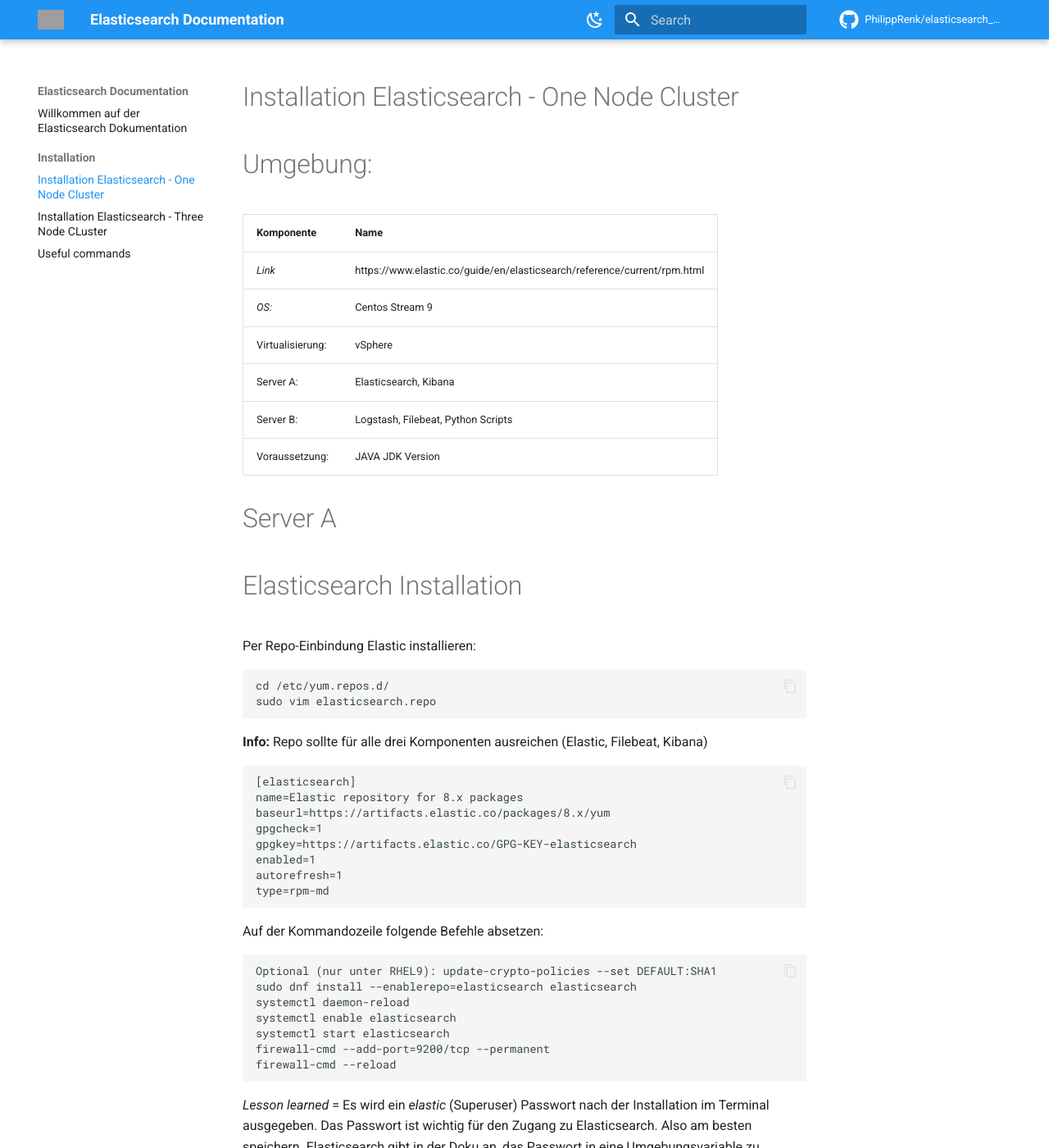
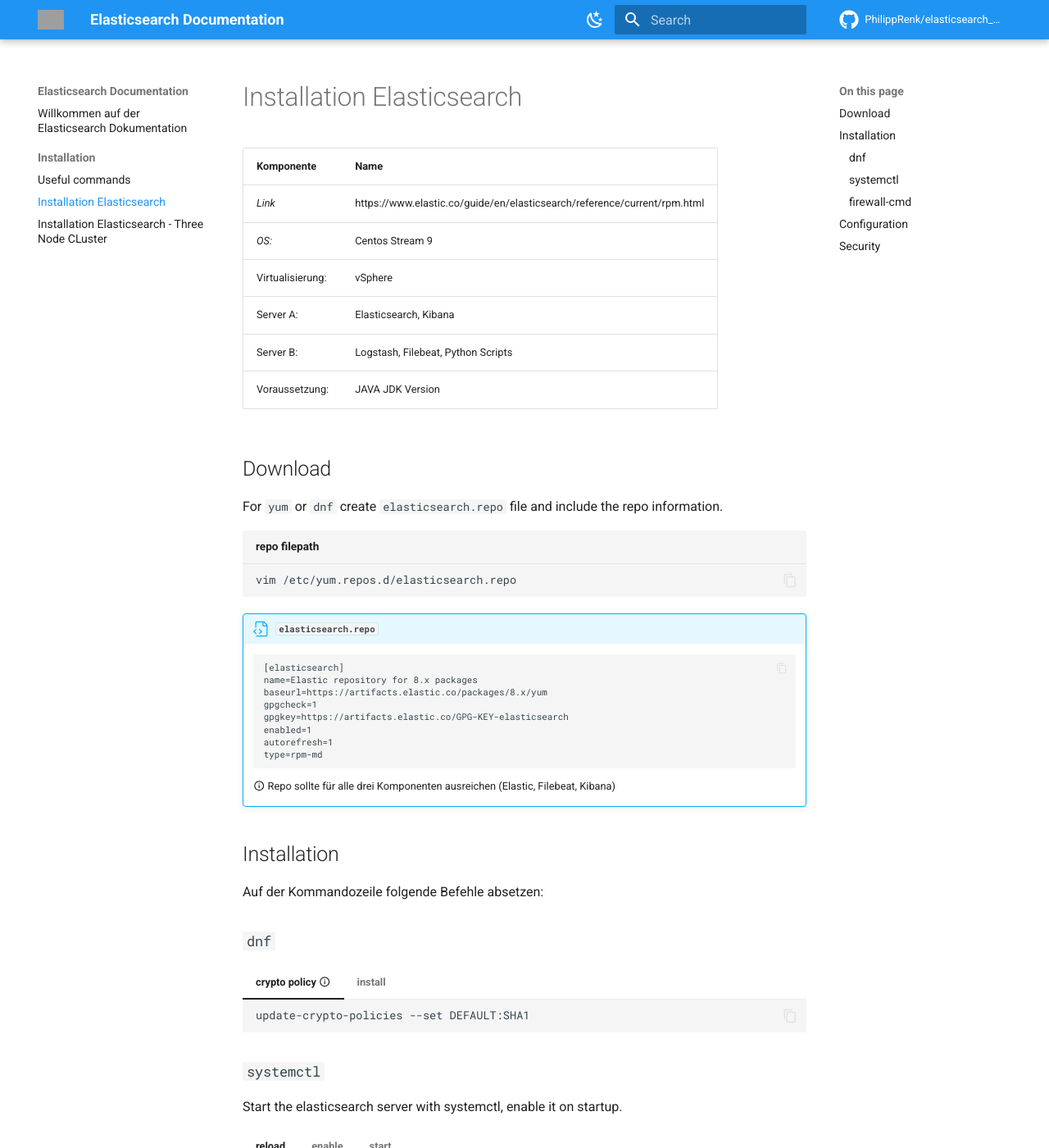
Before and after one commit to PhilippRenk/elasticsearch_documentation, an MkDocs documentation site: the page built from docs/Installation/01_installation_one_node.md, in a window 1280 px wide and 1400 px high. Shown: the whole window at 82% size. Built offline with MkDocs 1.6.1 and Material for MkDocs 9.7.7, drawn with Linux system fonts in a browser that asks for light colours; plug-ins that fetch from the network failed and are left out; comment, search, counter and statistics services are not loaded; some of the changed text lies outside the part shown; grey boxes are pictures that could not be loaded.

Commit message:
add feature and icon, remove git-revision due to longer loading times

````diff
--- a/docs/Installation/01_installation_one_node.md
+++ b/docs/Installation/01_installation_one_node.md
@@ -1,6 +1,4 @@
-# Installation Elasticsearch - One Node Cluster
-
-# Umgebung:
+# Installation Elasticsearch
 
 | Komponente | Name |
 | --- | --- |
@@ -11,60 +9,111 @@
 |Server B: | Logstash, Filebeat, Python Scripts |
 |Voraussetzung: | JAVA JDK Version |
 
-# Server A
-# Elasticsearch Installation
 
-Per Repo-Einbindung Elastic installieren:
+## Download
 
-```
-cd /etc/yum.repos.d/
-sudo vim elasticsearch.repo
-```
-**Info:** Repo sollte für alle drei Komponenten ausreichen (Elastic, Filebeat, Kibana)
-```
-[elasticsearch]
-name=Elastic repository for 8.x packages
-baseurl=https://artifacts.elastic.co/packages/8.x/yum
-gpgcheck=1
-gpgkey=https://artifacts.elastic.co/GPG-KEY-elasticsearch
-enabled=1
-autorefresh=1
-type=rpm-md
+For `yum` or `dnf` create `elasticsearch.repo` file and include the repo information.
 
-```
-Auf der Kommandozeile folgende Befehle absetzen:
-```
-Optional (nur unter RHEL9): update-crypto-policies --set DEFAULT:SHA1
-sudo dnf install --enablerepo=elasticsearch elasticsearch
-systemctl daemon-reload
-systemctl enable elasticsearch
-systemctl start elasticsearch
-firewall-cmd --add-port=9200/tcp --permanent
-firewall-cmd --reload
+```sh title="repo filepath"
+vim /etc/yum.repos.d/elasticsearch.repo
 ```
 
-*Lesson learned* = Es wird ein *elastic* (Superuser) Passwort nach der Installation im Terminal ausgegeben. Das Passwort ist wichtig für den Zugang zu Elasticsearch. Also am besten speichern. Elasticsearch gibt in der Doku an, das Passwort in eine Umgebungsvariable zu speichern. Erscheint mir unsicher, aber für lokale Instanzen zum ausprobieren sollte es okay sein.  In Elasticsearch 8+ sind die Sicherheitseinstellungen an. Das bedeutet, dass in der elasticsearch.yml mehr Optionen in der eingetragen werden müssen als die initiale Doku zeigt.
-*Lesson learned* = Entweder über eine .repo Datei oder über ein wget die Installation ermöglichen
+!!! abstract "`elasticsearch.repo`"
+    ``` conf
+    [elasticsearch]
+    name=Elastic repository for 8.x packages
+    baseurl=https://artifacts.elastic.co/packages/8.x/yum
+    gpgcheck=1
+    gpgkey=https://artifacts.elastic.co/GPG-KEY-elasticsearch
+    enabled=1
+    autorefresh=1
+    type=rpm-md
+    ```
+    :material-information-outline: Repo sollte für alle drei Komponenten ausreichen (Elastic, Filebeat, Kibana)
 
-**Konfiguration**
+
+## Installation
+Auf der Kommandozeile folgende Befehle absetzen:
+
+### `dnf`
+=== "crypto policy :material-information-outline:{ title="Only required for RHEL9" }"
+
+    ``` sh
+    update-crypto-policies --set DEFAULT:SHA1
+    ```
+
+=== "install"
+
+    ``` sh
+    dnf install --enablerepo=elasticsearch elasticsearch
+    ```
+
+
+### `systemctl`
+Start the elasticsearch server with systemctl, enable it on startup.
+
+=== "reload"
+
+    ```sh
+    systemctl daemon-reload
+    ```
+
+=== "enable"
+
+    ``` sh
+    systemctl enable elasticsearch
+    ```
+
+=== "start"
+
+    ```sh
+    systemctl start elasticsearch
+    ```
+---
+### `firewall-cmd`
+Enable the connection to the elasticsearch-server by adding a port to the firewall *(standard: `9200`)*.
+
+=== "add-port"
+
+    ```
+    firewall-cmd --add-port=9200/tcp --permanent
+    ```
+
+=== "reload"
+
+    ```
+    firewall-cmd --reload
+    ```
+---
+
+???+ warning "Password output on installation"
+    Es wird ein *elastic* (Superuser) Passwort nach der Installation im Terminal ausgegeben. Das Passwort ist wichtig für den Zugang zu Elasticsearch. Also am besten speichern. Elasticsearch gibt in der Doku an, das Passwort in eine Umgebungsvariable zu speichern. Erscheint mir unsicher, aber für lokale Instanzen zum ausprobieren sollte es okay sein.  In Elasticsearch 8+ sind die Sicherheitseinstellungen an. Das bedeutet, dass in der elasticsearch.yml mehr Optionen in der eingetragen werden müssen als die initiale Doku zeigt.
+??? info "Lesson learned"
+    Entweder über eine .repo Datei oder über ein wget die Installation ermöglichen
+
+## Configuration
+
+```sh title="config path"
+vim /etc/elasticsearch/elasticsearch.yml
 ```
-sudo vim /etc/elasticsearch/elasticsearch.yml
-```
+Configure the following elements:
 
-Entferne die # vor den Einträgen:
-    network.host: localhost
-Zusätzlich müssen noch die Pfade für *xpack.security.http* und *xpack.security.transport* gesetzt werden.
-```
+- **node.name**: The name which is displayed for this server at the cluster
+- **network.host**: Define the IP under which the server is found
+- **http.port**: Standard Port is 9200
 
+??? abstract "`elasticsearch.yml`"
+
+    ```yaml hl_lines="2 6 9 27 33 34"
     #-------------------------------Node------------------
     node.name: localhost
 
 
     # Set the bind address to a specific IP (IPv4 or IPv6):
-     network.host: localhost
+        network.host: localhost
     #
     # Set a custom port for HTTP:
-     http.port: 9200                                               # Muss nicht unbedingt gesetzt werden, da der Default 9300 ist.
+        http.port: 9200
     # elasticsearch.host: ["http://localhost:9200"]
 
     #----------------------- BEGIN SECURITY AUTO CONFIGURATION -----------------------
@@ -81,48 +130,57 @@
 
     # Enable encryption for HTTP API client connections, such as Kibana, Logstash, and Agents
     xpack.security.http.ssl:
-      enabled: true
-      keystore.path: /etc/elasticsearch/certs/http.p12
+        enabled: true
+        keystore.path: /etc/elasticsearch/certs/http.p12
 
     # Enable encryption and mutual authentication between cluster nodes
     xpack.security.transport.ssl:
-      enabled: true
-      verification_mode: certificate
-      keystore.path: /etc/elasticsearch/certs/transport.p12
-      truststore.path: /etc/elasticsearch/certs/certs/transport.p12
+        enabled: true
+        verification_mode: certificate
+        keystore.path: /etc/elasticsearch/certs/transport.p12
+        truststore.path: /etc/elasticsearch/certs/certs/transport.p12
     # Create a new cluster with the current node only
     # Additional nodes can still join the cluster later
     cluster.initial_master_nodes: ["localhost.localdomain"]
+    ```
 
-
-```
-
+## Security
 Das bei der Installation erschaffenene Zertifikat muss noch per ``scp`` an den Server B (auf dem Logstash installiert wird) kopiert werden und in dem Ordner hinterlegt werden, der in der ``logstash.yml`` angegeben ist.
 
-**Keystore**
-(Muss ich mir noch genauer Anschauen)
-```
-Nur wenn unter /etc/elasticsearch/ noch nicht enthalten ist:
-/usr/share/elasticsearch/bin/elasticsearch-keystore create
+=== "Create certificate"
 
-Passwort immer neu setzen:
-/usr/share/elasticsearch/bin/elasticsearch-keystore passwd
+    ``` sh
+    # Nur wenn unter /etc/elasticsearch/ noch nicht enthalten ist:
+    /usr/share/elasticsearch/bin/elasticsearch-keystore create
+    ```
 
-Passwort für den Http.Keystore abfragen. Dies ist für die Konfiguration von Logstash wichtig.
-/usr/share/elasticsearch/bin/elasticsearch-keystore show xpack.security.http.ssl.keystore.secure_password
-```
+=== "Reset password automatically:"
 
-Um eine CA zu erstellen, muss folgender Befehl eingegeben werden:
+    ``` sh
+    /usr/share/elasticsearch/bin/elasticsearch-keystore passwd
+    ```
 
-```
-Erstellt eine CA:
-/usr/share/elasticsearch/bin/elasticsearch-certutil ca
+=== "show keystore password"
 
-Erstellt ein Cert(braucht man aber bei einem Server nicht, da Initial Certs mitkommen):
-/usr/share/elasticsearch/bin/elasticsearch-certutil cert --ca elastic-stack-ca.p12
-```
+    ``` sh
+    /usr/share/elasticsearch/bin/elasticsearch-keystore show xpack.security.http.ssl.keystore.secure_password
+    ```
 
-*Lesson learned:* In Elastic 8 oder neu wird SSL im Default aktiviert
+=== "create CA"
+
+    ```sh
+    /usr/share/elasticsearch/bin/elasticsearch-certutil ca
+    ```
+
+=== "create certificate"
+
+    ``` sh
+    /usr/share/elasticsearch/bin/elasticsearch-certutil cert --ca elastic-stack-ca.p12
+    ```
+
+??? info "Lesson learned"
+    In Elastic 8 oder neu wird SSL im Default aktiviert
+
 
 Der Server muss dann rebootet werden.
 
--- a/mkdocs.yml
+++ b/mkdocs.yml
@@ -49,7 +49,7 @@
   - autolinks:
   - git-revision-date-localized:
     # This plugin needs a Git executable and the .git folder
-      enabled: !ENV [ENABLED_GIT_REVISION_DATE, True]
+      enabled: !ENV [ENABLED_GIT_REVISION_DATE, False]
       fallback_to_build_date: true
       locale: en
   - privacy
@@ -68,12 +68,14 @@
     repo: fontawesome/brands/github
     admonition:
       example: octicons/terminal-24
+      abstract: octicons/file-code-24
   logo: assets/images/computacenter-logo-white.png
   language: en
   favicon: assets/images/computacenter-logo.png
   features:
     - content.code.annotate
     - content.code.copy
+    - content.tooltips
     - navigation.indexes
     - navigation.instant
     - navigation.sections
````
Also changed, not shown: docs/Installation/00_useful commands.md (renamed from docs/Installation/useful commands.md, +2 -0 lines), 1 other file.
